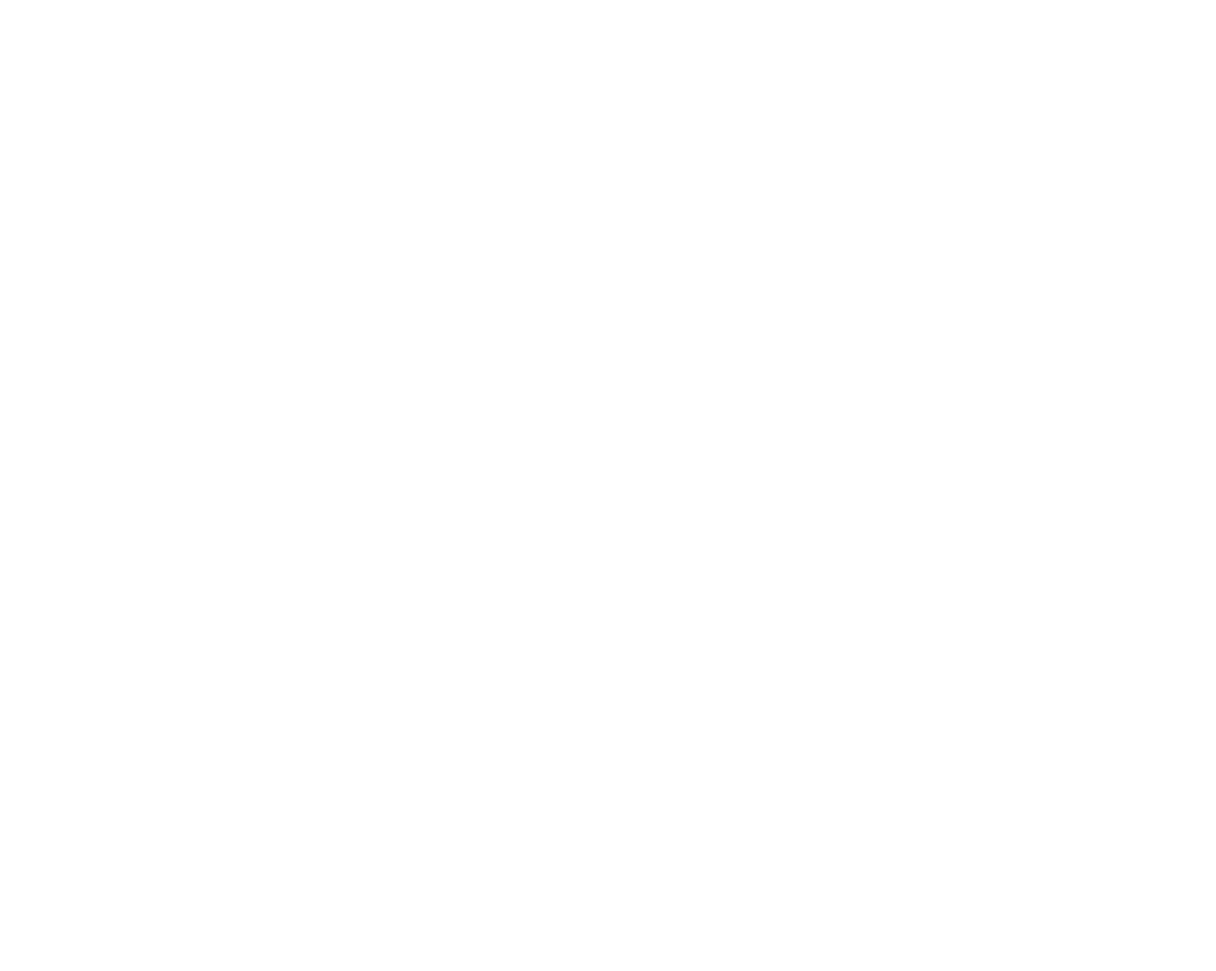
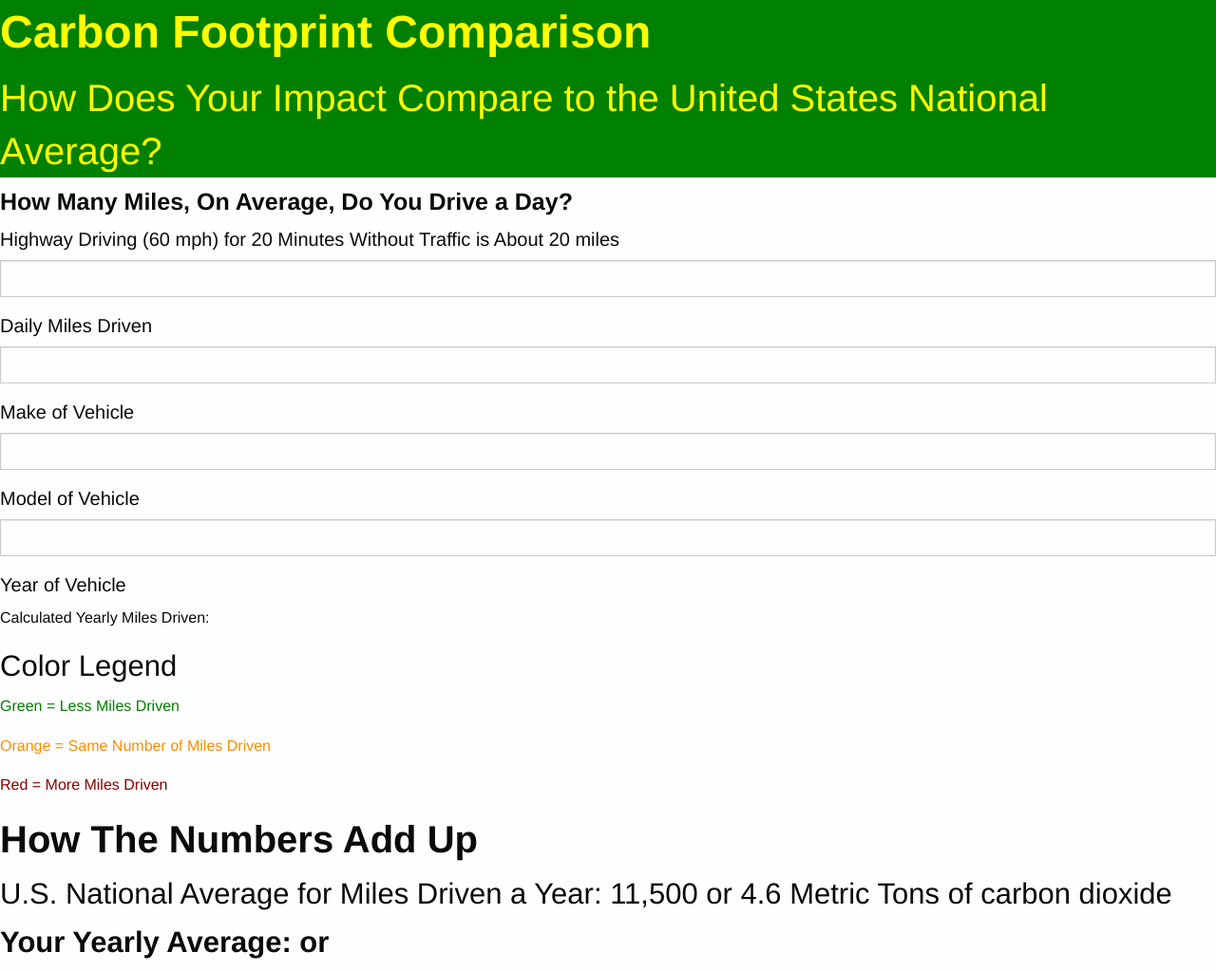
Before and after one commit to ashleymullikin/carbon-footprint, a plain HTML site: page index.html in a window 1280 px wide. Shown: the whole page at 95% size. Before the commit the page ends 800 px from the top, so only its background shows below. Drawn offline with nearby package versions, Linux system fonts and the light colour scheme.

Commit message:
Initial index with base layer and deployable
has sections for users to input miles, make, model, and year of vehicle

```diff
--- a/index.html
+++ b/index.html
@@ -2,11 +2,68 @@
 <html lang="en">
 <head>
     <meta charset="UTF-8">
-    <meta http-equiv="X-UA-Compatible" content="IE=edge">
     <meta name="viewport" content="width=device-width, initial-scale=1.0">
-    <title>Document</title>
+    <meta http-equiv="X-UA-Compatible" content="ie=edge" />
+    <title>How Does Your Carbon Footprint Add Up?</title>
+
+    <!-- linking to foundation -->
+    <link rel="stylesheet" href="css/foundation.css">
+    <script src="js/vendor/modernizr.js"></script>
+
+    <!-- personal css style sheet -->
+    <link rel="stylesheet" href="assets/css/style.css">
 </head>
 <body>
+    <!--Jumbotron for Title-->
+    <div style="background-color:green ;color: yellow;">
+        <h1> <strong>Carbon Footprint Comparison</strong></h1>
+        <h2>How Does Your Impact Compare to the United States National Average?</h2>
+    </div>
 
+    <div class="container">
+        <!--Row for adding miles traveled a week-->
+        <div>
+            <div>
+                <h4><strong>How Many Miles, On Average, Do You Drive a Day?</strong></h4>
+                <h5>Highway Driving (60 mph) for 20 Minutes Without Traffic is About 20 miles</h5>
+
+                <!--text box for capturing miles driven a week-->
+                <form>
+                    <input type="text" class="form-control"id="miles-driven" aria-label="Miles Driven" aria-describedby="miles-driven">
+                    <h5>Daily Miles Driven</h5>
+                    <input type="text" class="form-control"id="make" aria-label="Make" aria-describedby="make">
+                    <h5>Make of Vehicle</h5>
+                    <input type="text" class="form-control"id="model" aria-label="Model" aria-describedby="model">
+                    <h5>Model of Vehicle</h5>
+                    <input type="text" class="form-control"id="year" aria-label="Year" aria-describedby="year">
+                    <h5>Year of Vehicle</h5>
+                <!-- foundation style button for entering miles CALL API -->
+                </form>
+                <!-- for vehical type have the user make, model, year call to API save in local storage side window storage center-->
+            </div>
+            <div>
+                <div>
+                    <div>
+                        <h3 class="miles-driven" id="miles-driven"></h3>
+                        <p>Calculated Yearly Miles Driven: <span class="current" id="miles-yearly"></span></p>
+                            <!-- insert yellow, green, or red image of foot or something to signify -->
+                        <h3 class="legend">Color Legend</h3>
+                        <p style="color:green ;">Green = Less Miles Driven</p>
+                        <p style="color: darkorange;">Orange = Same Number of Miles Driven</p>
+                        <p style="color: darkred;">Red = More Miles Driven</p>
+                    </div>
+                </div>
+            </div>
+        </div>
+    </div>
+		<footer>
+            <h2><strong>How The Numbers Add Up</strong></h2>
+            <h3>U.S. National Average for Miles Driven a Year: 11,500 or 4.6 Metric Tons of carbon dioxide</h3>
+            <h3><strong>Your Yearly Average: or </strong></h3>
+            <!-- insert math for calculating the tons of co2 burned based on yearly number of miles driven, 0.0004 metric tons per mile -->
+		</footer>
+
+    <!--Code to Jvascript File-->
+    <script src="assets/js/script.js"></script>
 </body>
 </html>
```
